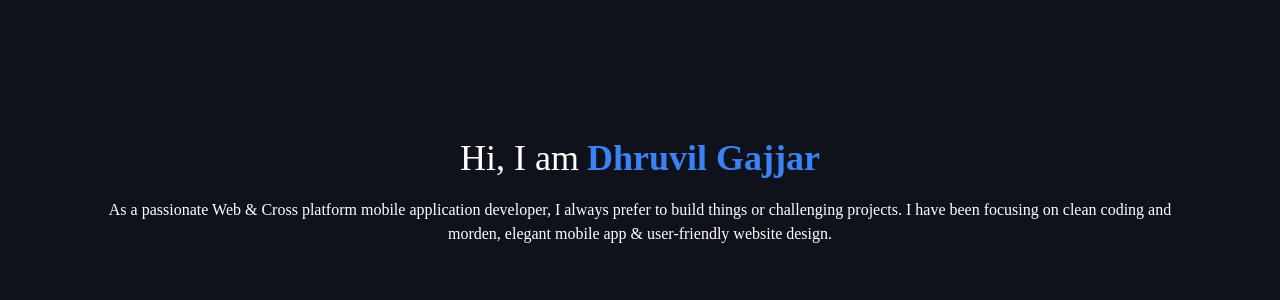
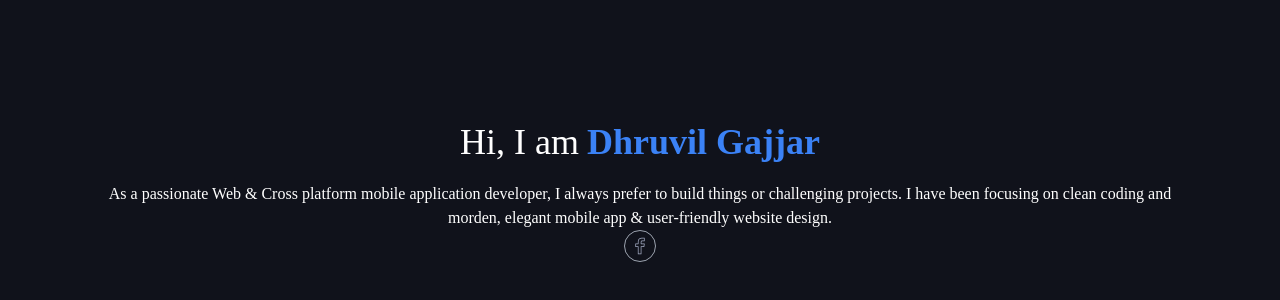
Before and after one commit to lucifer2355/portfolio-2, a Next.js app: page / in a window 1280 px wide. Shown: the part 208-508 px from the top of the page. Built offline with nearby package versions, Linux system fonts and the light colour scheme; what tailwindcss-pseudo-elements would draw is missing.

Commit message:
add social icon

```diff
--- a/pages/index.js
+++ b/pages/index.js
@@ -1,8 +1,10 @@
 import React, { useState } from "react";
 import Head from "next/head";
+import Image from "next/image";
 
 import BackgroundEffect from "../components/BackgroundEffect";
 import MobileDrawer from "../components/MobileDrawer";
+import facebookIcon from "../assets/svg/social/facebook.svg";
 
 export default function Home() {
   return (
@@ -31,6 +33,17 @@ export default function Home() {
             focusing on clean coding and morden, elegant mobile app &
             user-friendly website design.
           </p>
+
+          <div>
+            <div className='border-gray-400 border rounded-2xl py-1.5 px-1.5 flex justify-center items-center'>
+              <Image
+                src={facebookIcon}
+                height={18}
+                width={18}
+                onClick={() => window.open("https://facebook.com")}
+              />
+            </div>
+          </div>
         </div>
       </main>
     </div>
```
Also changed, not shown: data/personal/socialLinks.js (added, +8 -0 lines).
